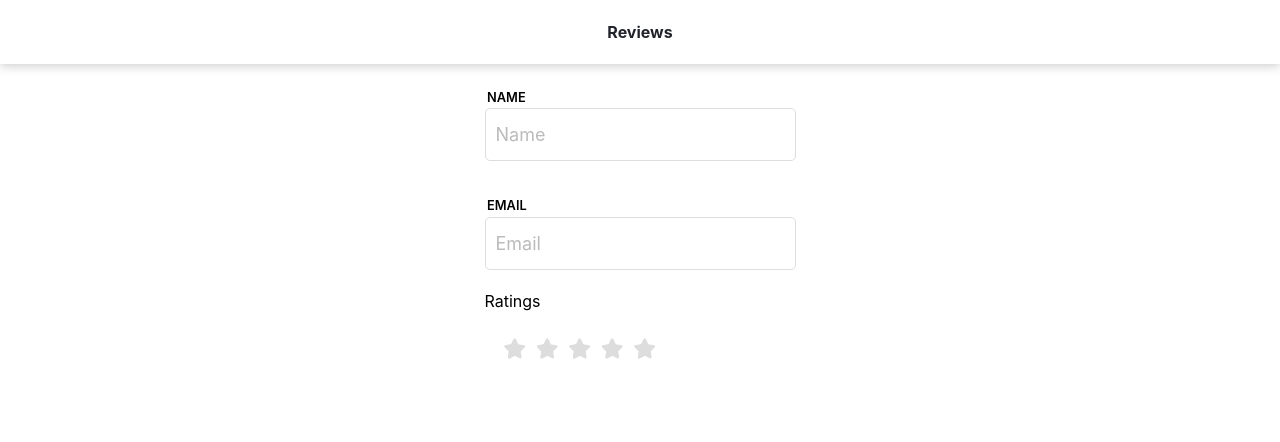
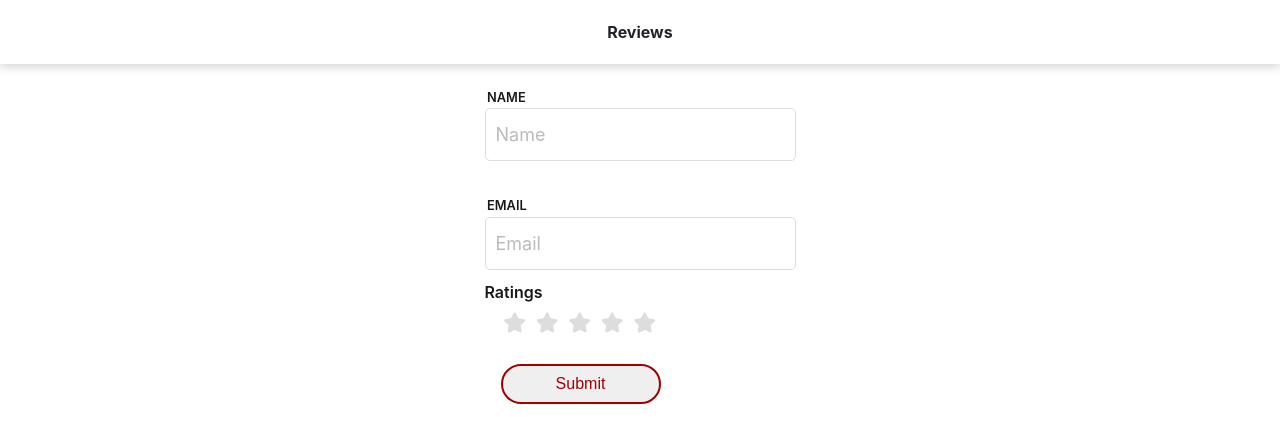
Before and after one commit to aayushineeshu/react-prisma-apolloclient, a React (Create React App) app in the folder my.app/: page /reviews in a window 1280 px wide. Shown: the top 442 px of the page. Built offline with nearby package versions, Linux system fonts and the light colour scheme; no server answers.

Commit message:
Lifecycle methods and fetch api(WIP)

```diff
--- a/my.app/src/MyappRoutes.js
+++ b/my.app/src/MyappRoutes.js
@@ -2,6 +2,7 @@ import React from "react";
 import { BrowserRouter as Router, Route, Link } from "react-router-dom";
 import Info from './components/Info';
 import Reviews from './components/Reviews';
+import About from './components/About';
 import OfficialTrailer from './components/OfficialTrailer';
 
 function AppRouter() {
@@ -9,6 +10,7 @@ function AppRouter() {
     <Router>
         <Route path="/" exact component={Info} />
         <Route path="/reviews/" component={Reviews} />
+        <Route path="/about/" component={About} />
         <Route path="/official-trailer/" component={OfficialTrailer} />
     </Router>
   );
--- /dev/null
+++ b/my.app/src/components/About.js
@@ -0,0 +1,125 @@
+// import React,{ useState, useEffect} from 'react';
+
+// const About = () => {
+//    const [data,setData] = useState('gooo')
+
+//    const Name = () => {
+//      setData("Hello")
+//    }
+
+
+//  const  getData = () =>{
+//     setTimeout(() => {
+//       console.log('Our data is fetched');
+//       Name({
+//         data: 'Hello'
+//       })
+//     }, 1000)
+//   }
+
+// useEffect(()=> {
+//     getData();
+// });
+
+//     return(
+//       <div>
+//       {Name}
+//     </div>
+//     )
+//   }
+
+
+// export default About;
+
+import React, { Component } from 'react';
+import { NavBar, NavBarTitle } from './Nav';
+
+
+class About extends Component {
+
+  state = {
+      data: null,
+      items:[],
+      isLoaded: false
+    }
+
+  componentWillMount(){
+    console.log('Initial call');
+  }
+
+  getData(){
+    setTimeout(() => {
+      console.log('Our data is fetched');
+      this.setState({
+        data: 'Hello WallStreet'
+      })
+    }, 1000)
+  }
+
+  getResults(){
+    // this.getData(() => {
+    //     console.log("our data is updated");
+        this.setState({
+            data: 'Welcome'
+        })
+      // })
+
+  }
+
+  componentDidMount(){
+    this.getData();
+    fetch('https://sherpa-prisma-git-master.jaikant.now.sh/')
+      .then(res => res.json)
+      .then(function(data) {
+        console.log('Request succeeded with JSON response', data);
+      })
+      .then(json => {
+          this.setState({
+              isLoaded:true,
+              items:json,
+          })
+      })
+  }
+
+  componentDidUpdate(){
+      console.log("hi")
+     // this.getResults();
+  }
+
+  render() {
+      const {isLoaded, items} = this.state;
+        var obj = items;
+        JSON.stringify(obj);
+        console.log("obj",obj)
+
+      if(!isLoaded){
+        return(
+              <div>Loading ....</div>
+          )
+      }
+      else{
+        return(
+            <div>
+            <NavBar
+                   left=<div/>
+                   center=<NavBarTitle>{"About"}</NavBarTitle>
+                   right=<div/>
+                   />
+                   <ul>
+                   {console.log("items", items)}
+
+                       {/* {items.map(item => (
+                           <li >
+                             Name: {item.name}
+                           </li>
+                       ))}; */}
+                    </ul>
+            {this.state.data}
+          </div>
+          )
+      }
+
+  }
+}
+
+export default About;
--- a/my.app/src/components/Form.js
+++ b/my.app/src/components/Form.js
@@ -5,6 +5,7 @@ import {
     Field as FormikField,
     ErrorMessage as FormikErrorMessage
   } from 'formik';
+import { Ratings as Rating } from './Content';
 
   export const Label = styled.label`
   text-transform: uppercase;
@@ -13,7 +14,7 @@ import {
   margin-left: 0.2em;
   font-size: 0.8em;
   font-weight: 600;
-  color: ${props => props.theme.tertiary};
+  color: #191818;
 `;
 
 export const Field = styled(FormikField)`
@@ -67,3 +68,10 @@ export const LabeledField = ({ name, label, left, right, ...rest }) => (
     />
   </LabeledFieldWrapper>
 );
+
+export const RatingField = ({ name, label, children, ...props}) => {
+   return(
+     <Rating
+     />
+   )
+}
--- a/my.app/src/components/Info.js
+++ b/my.app/src/components/Info.js
@@ -33,7 +33,7 @@ const DetailQuery = gql`
 	}
 `;
 
-const info = ({title}) => {
+const info = ({title, props}) => {
     title = 'Avengers';
 	return (
 		<div style={{width:"100%"}}>
@@ -52,7 +52,7 @@ const info = ({title}) => {
 				<ProfileSummary name="Chris Evans" imageUrl={"https://www.biography.com/.image/ar_1:1%2Cc_fill%2Ccs_srgb%2Cg_face%2Cq_auto:good%2Cw_300/MTU1MTM0NzA2NzQ3MTg4NDQw/chris-evans-arrives-at-the-los-angeles-premiere-of-captain-america-the-winter-soldier-held-at-the-el-capitan-theatre-on-march-13-2014-in-hollywood-california-photo-by-michael-tran_filmmagicjpg-square.jpg"} bio={"Captain America"}/>
                 <ProfileSummary name="Robert Downey Junior" imageUrl={"https://cbsnews1.cbsistatic.com/hub/i/2017/06/29/fe40ccf2-90d6-4b24-92bf-b8795d04c2c2/gettyimages-803015182.jpg"} bio={"Iron Man"}/>
                 <ProfileSummary name="Chris Hemsworth" imageUrl={"https://www.biography.com/.image/ar_1:1%2Cc_fill%2Ccs_srgb%2Cg_face%2Cq_auto:good%2Cw_300/MTU0ODUwMjQ0NjIwNzI0MDAx/chris-hemsworth-poses-during-a-photo-call-for-thor-ragnarok-on-october-15-2017-in-sydney-australia-photo-by-mark-metcalfe_getty-images-for-disney-square.jpg"} bio={"Thorr"}/>
-				<ProfileSummary name="Chris Hemsworth" imageUrl={"https://www.biography.com/.image/ar_1:1%2Cc_fill%2Ccs_srgb%2Cg_face%2Cq_auto:good%2Cw_300/MTU0ODUwMjQ0NjIwNzI0MDAx/chris-hemsworth-poses-during-a-photo-call-for-thor-ragnarok-on-october-15-2017-in-sydney-australia-photo-by-mark-metcalfe_getty-images-for-disney-square.jpg"} bio={"Thorr"}/>
+				<ProfileSummary name="Scaralett Johnson" imageUrl={"https://www.biography.com/.image/ar_1:1%2Cc_fill%2Ccs_srgb%2Cg_face%2Cq_auto:good%2Cw_300/MTU0ODUwMjQ0NjIwNzI0MDAx/chris-hemsworth-poses-during-a-photo-call-for-thor-ragnarok-on-october-15-2017-in-sydney-australia-photo-by-mark-metcalfe_getty-images-for-disney-square.jpg"} bio={"Thorr"}/>
 				</CardGrid>
 			</StackCenter>
 		</div>
--- a/my.app/src/components/OfficialTrailer.js
+++ b/my.app/src/components/OfficialTrailer.js
@@ -1,4 +1,4 @@
-import React, { useState } from 'react';
+import React, { useState, useEffect } from 'react';
 import styled from 'styled-components';
 import ReactPlayer from 'react-player';
 import { NavBar, NavBarTitle } from './Nav';
@@ -7,10 +7,10 @@ import { Button } from './Content';
 import { ReactComponent as HeadsetTwoTone } from '../icons/HeadsetTwoTone.svg';
 import { ReactComponent as Like } from '../icons/heart.svg';
 
-const Text = styled.div`
+export const Text = styled.div`
     font-size: ${props => props.fontSize? props.fontSize : "16px"};
 	font-weight: 600;
-    color: #034f6d;
+    color: ${props => props.color? props.color: "#034f6d"};
     text-align: center;
 	padding: ${props => (props.padding ? props.padding : 'none')};
 `;
@@ -32,6 +32,10 @@ const officialTrailer = props => {
     const subscription = () => {
         subscribe ? setSubscribe(false) : setSubscribe(true);
     }
+
+    useEffect(()=>{
+        document.title =`You clicked the ${count} times`
+      });
 
 	return (
 		<div>
--- a/my.app/src/components/Reviews.js
+++ b/my.app/src/components/Reviews.js
@@ -1,17 +1,21 @@
-import React from "react";
+import React,{ useState, useEffect } from "react";
 import styled from "styled-components";
 import { NavBar, NavBarTitle } from './Nav';
 import { StackCenter } from './Layout';
 import { Ratings } from './Content';
 import { Formik, Form } from 'formik';
-import { LabeledField } from './Form';
+import { LabeledField, RatingField } from './Form';
 import * as Yup from 'yup';
+import { Button } from './Content';
+import { Text } from './OfficialTrailer'
 
-
+const ContentText = styled(Text)`
+  text-align: initial;
+`
 
 const Reviews = () => {
-    console.log("hello");
-    return(
+
+  return(
         <div>
         <NavBar
              left=<div/>
@@ -21,24 +25,24 @@ const Reviews = () => {
              <StackCenter>
              <Formik
                   initialValues={{
+                    name: '',
                     email: ''
                   }}
-                  onSubmit={(values, { setSubmitting }) => {
-                    // client
-                    //   .query({
-                    //     query: LookUpTeacher,
-                    //     variables: values
-                    //   })
-                    //   .then(result => {
-                    //     this.setState({
-                    //       error:
-                    //         'Please request an invitation from your teacher.'
-                    //     });
-                    //     setSubmitting(false);
-                    //   })
-                    //   .catch(err => console.log(`Error caught ${err}`));
-                  }}
+                   onSubmit={(values, { setSubmitting, resetForm }) => {
+                    console.log('submiting', {
+                      name: values.name,
+                      email: values.email
+                    });
+                    //onSubmit={(values, actions) => {
+                      setTimeout(() => {
+                        alert(JSON.stringify(values, null, 2));
+                        resetForm();
+                        setSubmitting(false);
+                      }, 100);
+                    }}
                   validationSchema={Yup.object().shape({
+                    name: Yup.string()
+                      .required(`Required`),
                     email: Yup.string()
                       .email(`Invalid`)
                       .required(`Required`)
@@ -47,7 +51,7 @@ const Reviews = () => {
                     return (
                       <Form>
                         <LabeledField
-                          type="email"
+                          type="name"
                           name="name"
                           label={`name`}
                           placeholder={`Name`}
@@ -60,11 +64,11 @@ const Reviews = () => {
                           placeholder={`Email`}
                           required
                         />
-                          <p> Ratings </p>
-                          <Ratings />
-                        <>
-                        </>
-
+                          <ContentText color="#191818"> Ratings </ContentText>
+                          <RatingField />
+                          <div />
+                          <Button type='submit' onClick={() => isSubmitting}>Submit</Button>
+                          {console.log("submit",isSubmitting)}
                       </Form>
                     );
                   }}
--- a/my.app/src/index.js
+++ b/my.app/src/index.js
@@ -1,7 +1,6 @@
 import React from 'react';
 import ReactDOM from 'react-dom';
 import './index.css';
-import Info from './components/Info';
 import ApolloClient from "apollo-boost";
 import * as serviceWorker from './serviceWorker';
 import gql from "graphql-tag";
```
